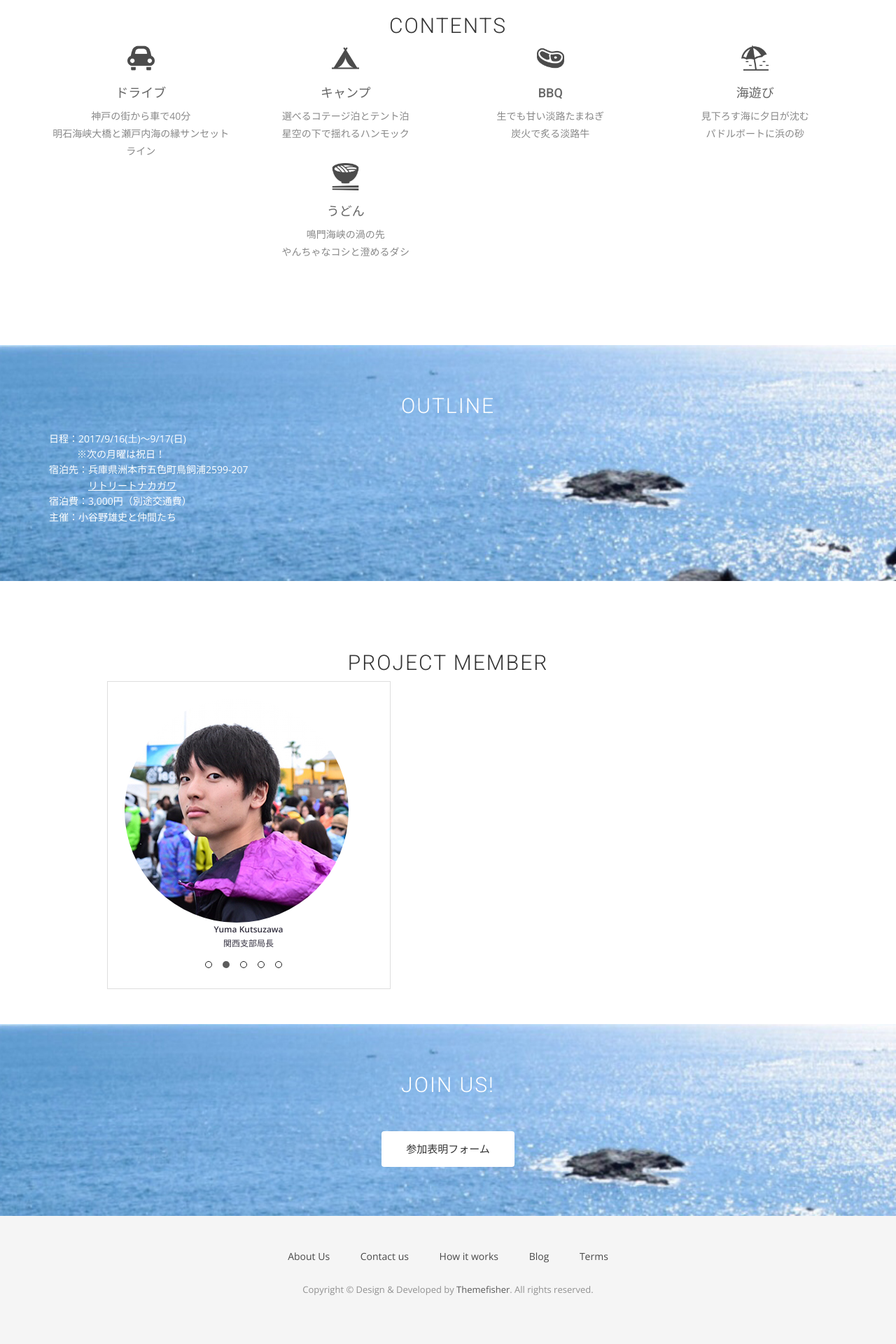
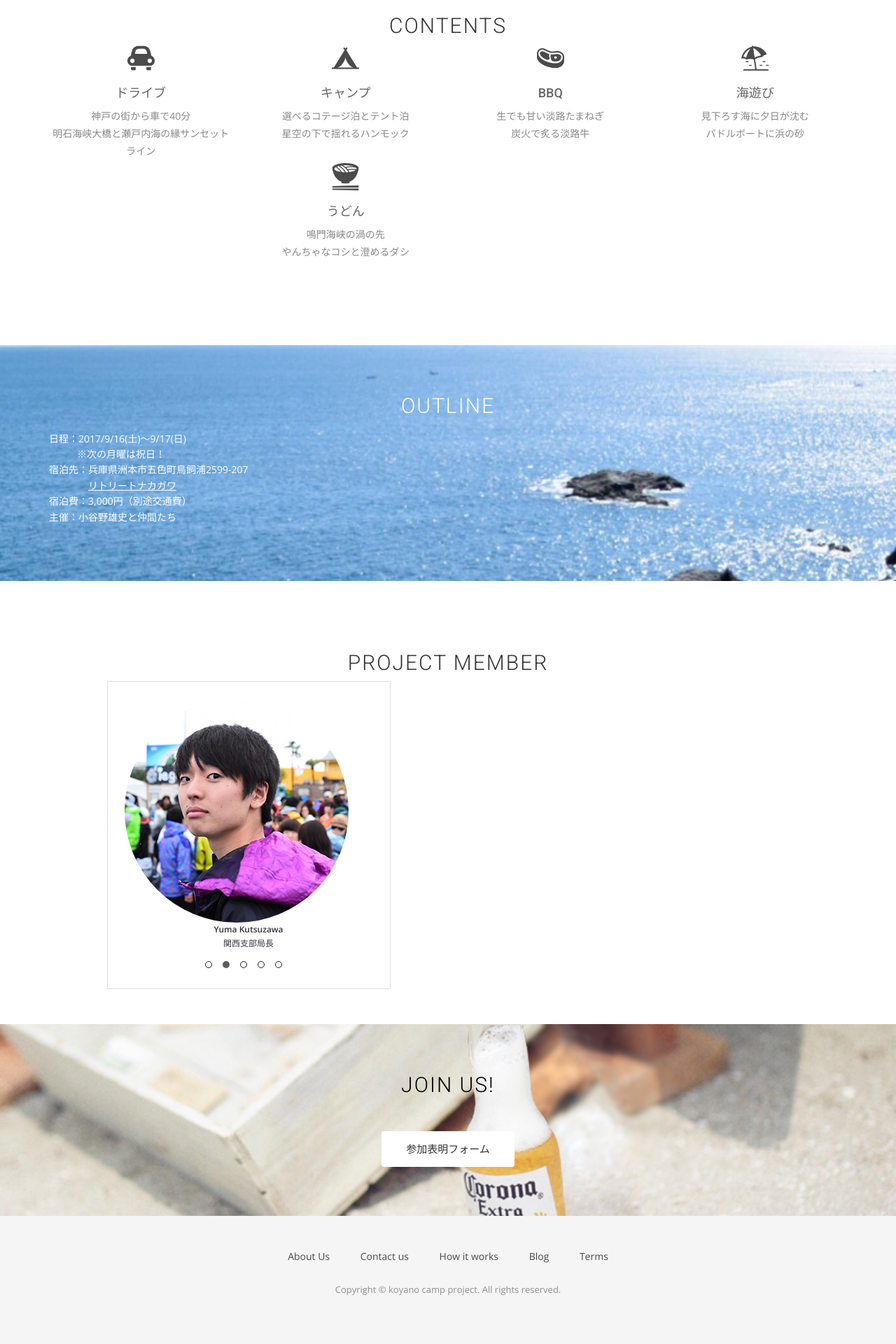
Before and after one commit to YujiKoyano/awaji-groove, a Jekyll site: the page built from index.html, in a window 1280 px wide. Shown: the part 2726-4646 px from the top of the page at 70% size. Built offline with Jekyll 4.4.1, drawn with Linux system fonts in a browser that asks for light colours; nearby versions of some CDN libraries; some web fonts are replaced.

Commit message:
last commit

```diff
--- a/_config.yml
+++ b/_config.yml
@@ -14,9 +14,9 @@ keep_files:
 
 
 # Site settings
-title: Airspace
-subtitle: "A free HTML5 agency template"
-url: "http://luminousrubyist.github.io" # the base hostname & protocol for your site
+title: KOYANO CAMP
+#subtitle: "AWAJI-SHIMA"
+url: "http://yujikoyano.github.io" # the base hostname & protocol for your site
 # baseurl: "/the/subpath/of/your/site" # Set this value to "" if you want your site to be root
 baseurl: "/awaji-groove"
 cover: "/assets/cover.png"
--- a/_includes/footer.html
+++ b/_includes/footer.html
@@ -12,7 +12,8 @@
             <li><a href="#">Terms</a></li>
           </ul>
         </div>
-        <p>Copyright &copy; Design &amp; Developed by <a href="http://www.themefisher.com">Themefisher</a>. All rights reserved.</p>
+        <p>Copyright &copy; koyano camp project. All rights reserved.</p>
+        <p></p>
       </div>
     </div>
   </div>
--- a/_includes/head.html
+++ b/_includes/head.html
@@ -1,6 +1,6 @@
 <meta charset="utf-8">
 <meta http-equiv="X-UA-Compatible" content="IE=edge">
-<title>{% if page.title %}{{ page.title }}{% else %}{{ site.title }}{% endif %}</title>
+<title>KOYANO CAMP</title>
 <meta name="description" content="">
 <meta name="viewport" content="width=device-width, initial-scale=1">
 <!-- Place favicon.ico and apple-touch-icon.png in the root directory -->
--- a/css/airspace.css
+++ b/css/airspace.css
@@ -203,6 +203,7 @@ font header .navbar-default .navbar-nav li a:hover {
   text-align: center;
   color: #fff;
 }
+
 #call-to-action:before {
   content: "";
   position: absolute;
@@ -228,6 +229,52 @@ font header .navbar-default .navbar-nav li a:hover {
   line-height: 1.6;
 }
 #call-to-action .btn-call-to-action {
+  padding: 15px 35px;
+  border: none;
+  background-color: #fff;
+  font-size: 15px;
+  color: #333333;
+  margin-top: 30px;
+}
+/*--
+	call-to-action Start
+--*/
+#call-to-action-2 {
+  background: url("../img/call-to-action-bg01.png") no-repeat;
+  background-size: cover;
+  background-position-x: 25%;
+  /*background-attachment: fixed;*/
+  padding: 70px 0px;
+  position: relative;
+  text-align: center;
+  color: #000;
+}
+
+#call-to-action-2:before {
+  content: "";
+  position: absolute;
+  left: 0;
+  right: 0;
+  top: 0;
+  bottom: 0;
+  width: 100%;
+  height: 100%;
+  /*background: #1d192c;*/
+  opacity: 0.8;
+}
+#call-to-action-2 h2 {
+  font-family: 'Roboto', sans-serif;
+  padding-bottom: 20px;
+  line-height: 33px;
+  margin: 0;
+  font-size: 30px;
+  letter-spacing: 2px;
+}
+#call-to-action-2 p {
+  font-size: 14px;
+  line-height: 1.6;
+}
+#call-to-action-2 .btn-call-to-action {
   padding: 15px 35px;
   border: none;
   background-color: #fff;
--- a/index.html
+++ b/index.html
@@ -276,7 +276,7 @@ permalink: /
   </div>
 </section>
 <!-- Call to action Start -->
-<section id="call-to-action">
+<section id="call-to-action-2">
   <div class="container">
     <div class="row">
       <div class="col-md-12">
```
Also changed, not shown: img/call-to-action-bg01.png (added).
